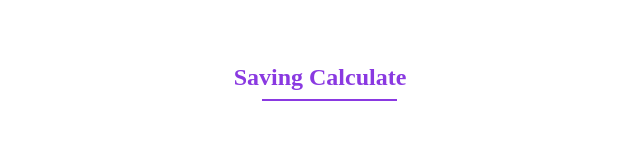
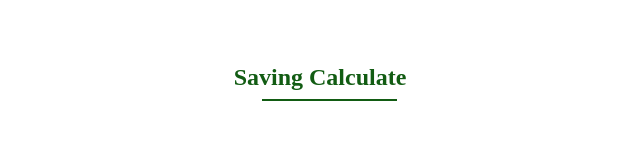
Before and after one commit to anishazahan/Saving-Calculate, a plain HTML site: page index.html in a window 1280 px wide. Shown: the whole page, without its empty margins (320-960 px from the left). Drawn offline with Linux system fonts and the light colour scheme.

Commit message:
heading style

```diff
--- a/style.css
+++ b/style.css
@@ -5,10 +5,13 @@
     padding: 0;
     box-sizing: border-box;
 }
+:root{
+    --color:#125C13;
+}
 
 
 .heading{
-    color: #8A39E1;
+    color: var(--color);
     text-align:center ;
     margin: 5%;
     position: relative;
@@ -20,5 +23,5 @@
     left: 45%;
     width: 135px;
     position: absolute;
-    border-bottom: 2px solid #8A39E1;
+    border-bottom: 2px solid var(--color);
 }
```
